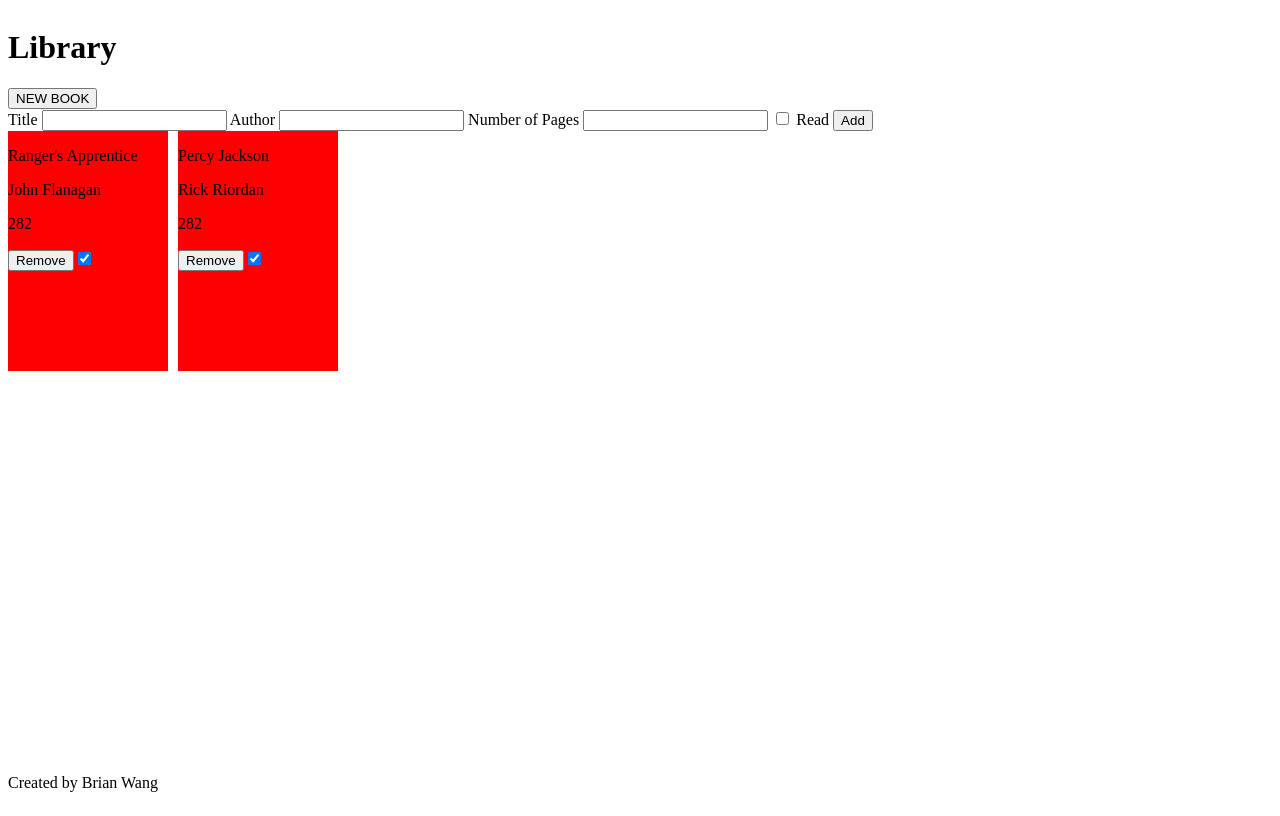
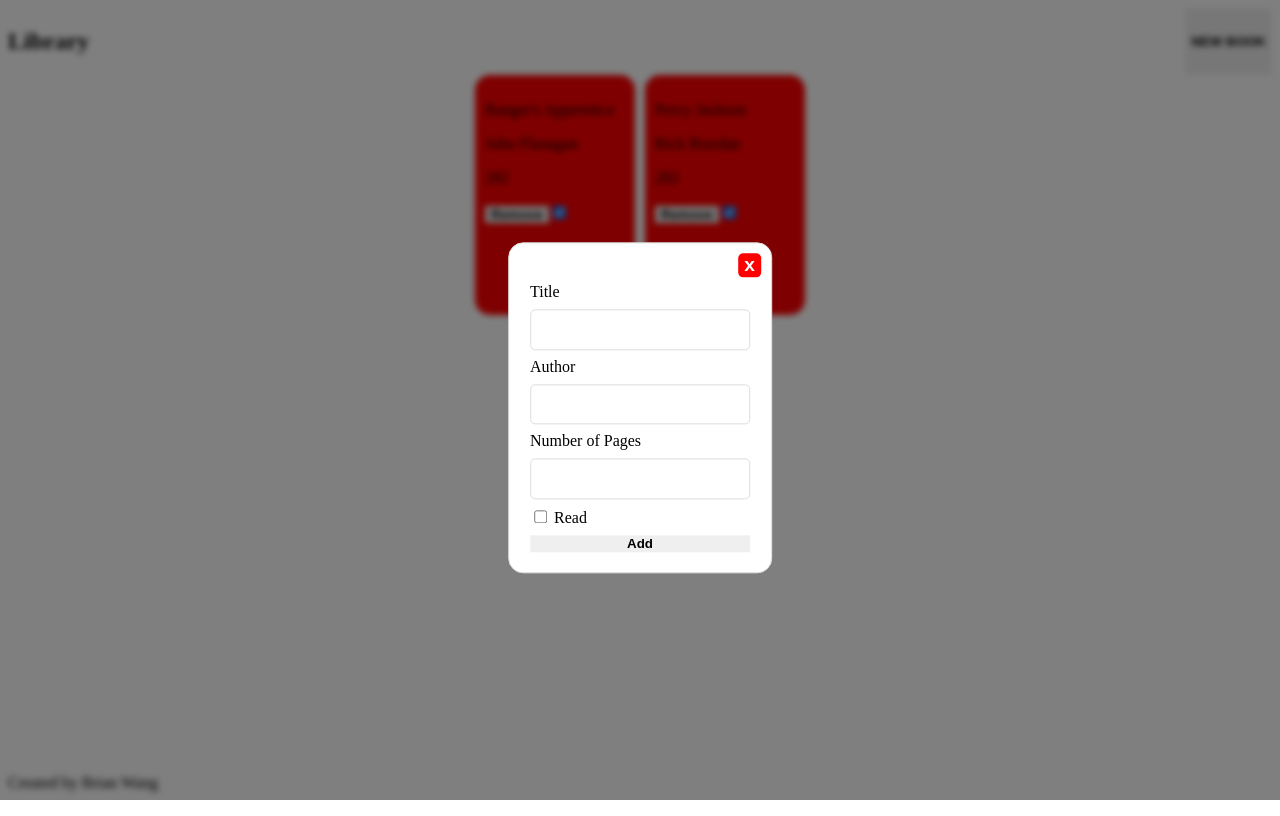
Before and after one commit to bwangsta/library, a plain HTML site: page index.html in a window 1280 px wide. Both pictures are taken after a click on the button "NEW BOOK". Drawn offline with Linux system fonts and the light colour scheme.

Commit message:
Add modal

```diff
--- a/index.html
+++ b/index.html
@@ -13,8 +13,12 @@
 
 <body>
   <header>
+    <nav>
       <h1>Library</h1>
-    <button type="button"">NEW BOOK</button>
+      <button type="button" class="new-book-btn">NEW BOOK</button>
+    </nav>
+    <section class="modal hidden">
+      <button type="button" class="btn-close">x</button>
       <form id="add-book-form">
         <label for=" title">Title</label>
         <input type="text" id="title" name="title">
@@ -22,10 +26,14 @@
         <input type="text" id="author" name="author">
         <label for="pages">Number of Pages</label>
         <input type="number" id="pages" name="pages">
+        <div>
           <input type="checkbox" id="read" name="read">
           <label for="read">Read</label>
+        </div>
         <button type="submit">Add</button>
       </form>
+    </section>
+    <div class="overlay hidden"></div>
   </header>
   <main>
     <div class="book-list"></div>
--- a/script.js
+++ b/script.js
@@ -23,8 +23,8 @@ function render() {
         createBookElement(i, myLibrary[i].title, myLibrary[i].author, myLibrary[i].pages, myLibrary[i].hasRead);
     }
 
-    removeBook();
-    checkboxChanged();
+    removeBook();   // allows books to be removed from the library
+    checkboxChanged();  // allows reading status to be changed
 }
 
 function removeBook() {
@@ -45,7 +45,7 @@ function checkboxChanged() {
         checkbox.addEventListener("change", (event) => {
             const parentDiv = checkbox.parentNode.parentNode;
             const id = parentDiv.getAttribute("data-id");
-            myLibrary[id].hasRead = checkbox.checked;
+            myLibrary[id].hasRead = event.target.checked;
             console.log(myLibrary);
             // render();
         });
@@ -88,7 +88,26 @@ addBookForm.addEventListener("submit", (event) => {
     const newBook = new Book(title, author, pages, read);
     myLibrary.push(newBook);
     addBookForm.reset();    // resets form on submit
+    modal.classList.add("hidden");
+    overlay.classList.add("hidden");
     render();
 });
 
+const modal = document.querySelector(".modal");
+const overlay = document.querySelector(".overlay");
+const newBookBtn = document.querySelector(".new-book-btn");
+const closeBtn = document.querySelector(".btn-close");
+newBookBtn.addEventListener("click", () => {
+    modal.classList.remove("hidden");
+    overlay.classList.remove("hidden");
+});
+overlay.addEventListener("click", () => {
+    modal.classList.add("hidden");
+    overlay.classList.add("hidden");
+});
+closeBtn.addEventListener("click", () => {
+    modal.classList.add("hidden");
+    overlay.classList.add("hidden");
+});
+
 render();
--- a/styles.css
+++ b/styles.css
@@ -11,15 +11,88 @@ html {
 body {
   display: flex;
   flex-direction: column;
-  height: 100vh;
+  /* justify-content: center;
+  align-items: center; */
+  min-height: 100vh;
+  position: relative;
+}
+
+nav {
+  display: flex;
+  justify-content: space-between;
 }
 
 main {
   flex: 1;
 }
 
+.modal {
+  display: flex;
+  flex-direction: column;
+  justify-content: center;
+  gap: 0.4rem;
+  /* width: 450px; */
+  min-height: 250px;
+  position: absolute;
+  top: 50%;
+  left: 50%;
+  transform: translate(-50%, -50%);
+  background-color: white;
+  border: 1px solid #ddd;
+  border-radius: 15px;
+  z-index: 2;
+}
+
+.modal form {
+  display: flex;
+  flex-direction: column;
+  gap: 0.5rem;
+  padding: 1.3rem;
+  padding-top: 0rem;
+}
+
+.modal input {
+  padding: 0.7rem 1rem;
+  border: 1px solid #ddd;
+  border-radius: 5px;
+  font-size: 0.9em;
+}
+
+button {
+  cursor: pointer;
+  border: none;
+  font-weight: 600;
+}
+
+.overlay {
+  position: fixed;
+  top: 0;
+  bottom: 0;
+  left: 0;
+  right: 0;
+  width: 100%;
+  height: 100%;
+  background: rgba(0, 0, 0, 0.5);
+  backdrop-filter: blur(3px);
+  z-index: 1;
+}
+
+.btn-close {
+  align-self: flex-end;
+  background-color: red;
+  color: white;
+  border-radius: 5px;
+  font-size: 1.2rem;
+  margin: 10px 10px 0 0;
+}
+
+.hidden {
+  display: none;
+}
+
 .book-list {
   display: flex;
+  justify-content: center;
   gap: 10px;
 }
 
@@ -27,4 +100,6 @@ main {
   height: 15rem;
   width: 10rem;
   background-color: red;
+  border-radius: 15px;
+  padding: 10px;
 }
```
Lines whose indentation alone changed are shown as unchanged.
